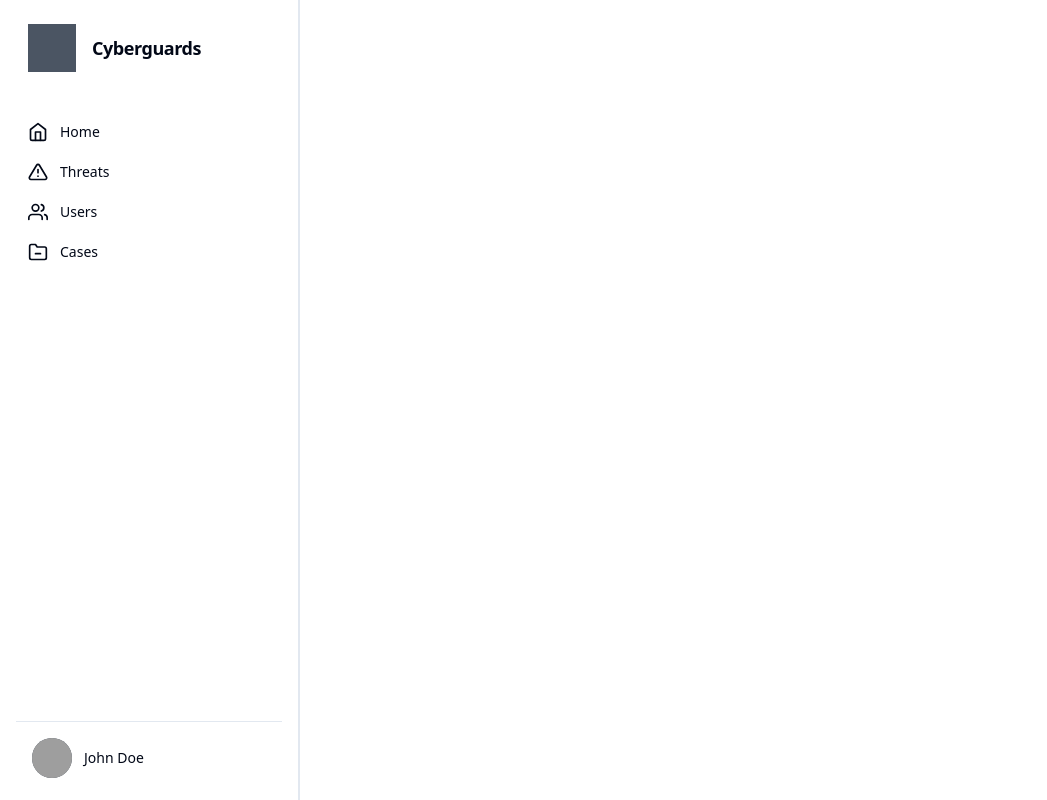
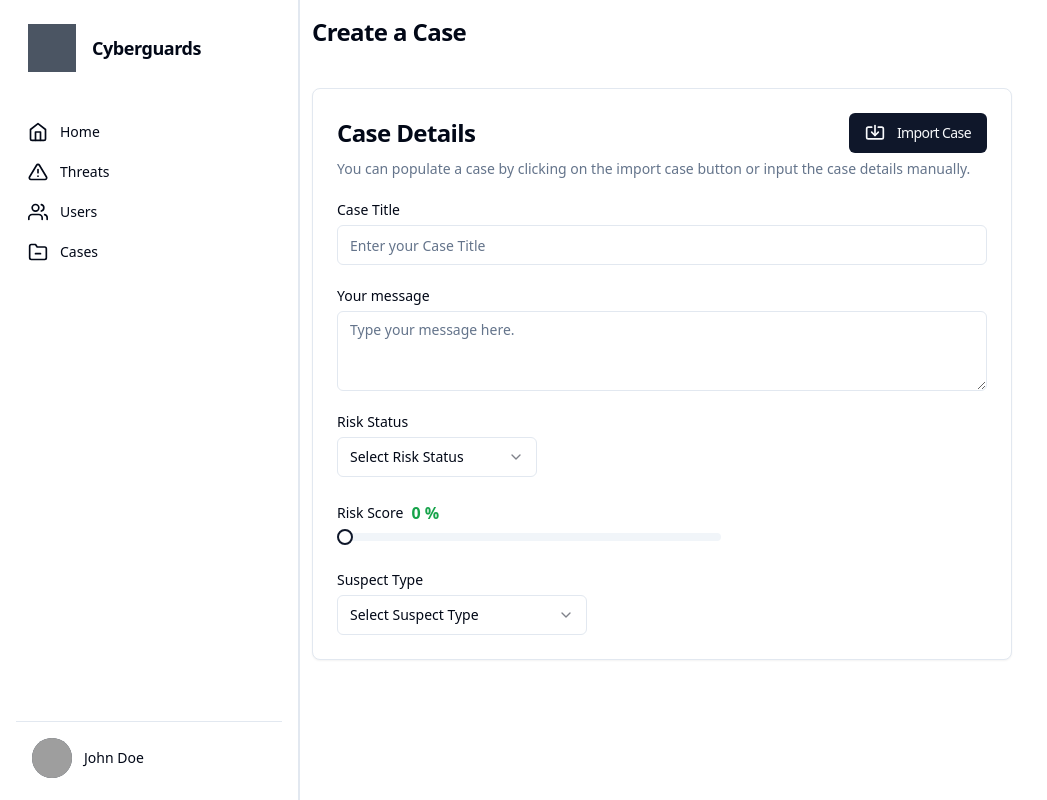
Before and after one commit to javilian98/cyberguards-frontend, a React (Vite) app: page /cases/create in a window 1280 px wide. Shown: the whole page, without its empty margins (0-1047 px from the left). Built offline with nearby package versions, Linux system fonts and the light colour scheme; grey boxes are pictures that could not be loaded.

Commit message:
[Javier] feat: added some ui components to CreateEditCase page

```diff
--- a/package.json
+++ b/package.json
@@ -19,6 +19,7 @@
     "@radix-ui/react-popover": "^1.0.7",
     "@radix-ui/react-select": "^2.0.0",
     "@radix-ui/react-separator": "^1.0.3",
+    "@radix-ui/react-slider": "^1.1.2",
     "@radix-ui/react-slot": "^1.0.2",
     "@radix-ui/react-tabs": "^1.0.4",
     "@tanstack/react-table": "^8.11.8",
--- a/src/App.tsx
+++ b/src/App.tsx
@@ -4,6 +4,7 @@
 import Threats from "@/pages/Threats";
 import Users from "@/pages/Users";
 import Cases from "@/pages/Cases";
+import CreateEditCase from "./pages/CreateEditCase";
 
 function App() {
   return (
@@ -16,6 +17,7 @@
             <Route path="/threats" element={<Threats />} />
             <Route path="/users" element={<Users />} />
             <Route path="/cases" element={<Cases />} />
+            <Route path="/cases/create" element={<CreateEditCase />} />
           </Routes>
         </div>
       </div>
--- /dev/null
+++ b/src/components/RiskScoreSlider/RiskScoreSlider.tsx
@@ -0,0 +1,59 @@
+import { useState } from "react";
+
+import { Slider } from "@/components/ui/slider";
+import { Label } from "@/components/ui/label";
+
+type SliderProps = React.ComponentProps<typeof Slider>;
+
+interface RiskScoreSliderProps {
+  defaultValue: SliderProps["defaultValue"];
+}
+
+function RiskScoreSlider({ defaultValue }: RiskScoreSliderProps) {
+  const [value, setValue] = useState(defaultValue);
+
+  const renderRiskValueColor = () => {
+    const valueNum = value?.[0];
+    switch (valueNum) {
+      case 0:
+      case 10:
+      case 20:
+      case 30:
+        return "text-green-600";
+      case 40:
+      case 50:
+      case 60:
+        return "text-yellow-500";
+      case 70:
+      case 80:
+      case 90:
+      case 100:
+        return "text-red-600";
+      default:
+        return "text-green-600";
+    }
+  };
+
+  return (
+    <>
+      <div className="flex items-center gap-2">
+        <Label htmlFor="email">Risk Score</Label>
+        <div className="flex items-center gap-2">
+          <span className={`font-semibold ${renderRiskValueColor()}`}>
+            {value} %
+          </span>
+        </div>
+      </div>
+      <Slider
+        max={100}
+        defaultValue={value}
+        step={10}
+        onValueChange={setValue}
+        className="[&_[role=slider]]:h-4 [&_[role=slider]]:w-4"
+        aria-label="Risk Score"
+      />
+    </>
+  );
+}
+
+export default RiskScoreSlider;
--- /dev/null
+++ b/src/components/ui/card.tsx
@@ -0,0 +1,79 @@
+import * as React from "react"
+
+import { cn } from "@/lib/utils"
+
+const Card = React.forwardRef<
+  HTMLDivElement,
+  React.HTMLAttributes<HTMLDivElement>
+>(({ className, ...props }, ref) => (
+  <div
+    ref={ref}
+    className={cn(
+      "rounded-lg border bg-card text-card-foreground shadow-sm",
+      className
+    )}
+    {...props}
+  />
+))
+Card.displayName = "Card"
+
+const CardHeader = React.forwardRef<
+  HTMLDivElement,
+  React.HTMLAttributes<HTMLDivElement>
+>(({ className, ...props }, ref) => (
+  <div
+    ref={ref}
+    className={cn("flex flex-col space-y-1.5 p-6", className)}
+    {...props}
+  />
+))
+CardHeader.displayName = "CardHeader"
+
+const CardTitle = React.forwardRef<
+  HTMLParagraphElement,
+  React.HTMLAttributes<HTMLHeadingElement>
+>(({ className, ...props }, ref) => (
+  <h3
+    ref={ref}
+    className={cn(
+      "text-2xl font-semibold leading-none tracking-tight",
+      className
+    )}
+    {...props}
+  />
+))
+CardTitle.displayName = "CardTitle"
+
+const CardDescription = React.forwardRef<
+  HTMLParagraphElement,
+  React.HTMLAttributes<HTMLParagraphElement>
+>(({ className, ...props }, ref) => (
+  <p
+    ref={ref}
+    className={cn("text-sm text-muted-foreground", className)}
+    {...props}
+  />
+))
+CardDescription.displayName = "CardDescription"
+
+const CardContent = React.forwardRef<
+  HTMLDivElement,
+  React.HTMLAttributes<HTMLDivElement>
+>(({ className, ...props }, ref) => (
+  <div ref={ref} className={cn("p-6 pt-0", className)} {...props} />
+))
+CardContent.displayName = "CardContent"
+
+const CardFooter = React.forwardRef<
+  HTMLDivElement,
+  React.HTMLAttributes<HTMLDivElement>
+>(({ className, ...props }, ref) => (
+  <div
+    ref={ref}
+    className={cn("flex items-center p-6 pt-0", className)}
+    {...props}
+  />
+))
+CardFooter.displayName = "CardFooter"
+
+export { Card, CardHeader, CardFooter, CardTitle, CardDescription, CardContent }
--- /dev/null
+++ b/src/components/ui/slider.tsx
@@ -0,0 +1,26 @@
+import * as React from "react"
+import * as SliderPrimitive from "@radix-ui/react-slider"
+
+import { cn } from "@/lib/utils"
+
+const Slider = React.forwardRef<
+  React.ElementRef<typeof SliderPrimitive.Root>,
+  React.ComponentPropsWithoutRef<typeof SliderPrimitive.Root>
+>(({ className, ...props }, ref) => (
+  <SliderPrimitive.Root
+    ref={ref}
+    className={cn(
+      "relative flex w-full touch-none select-none items-center",
+      className
+    )}
+    {...props}
+  >
+    <SliderPrimitive.Track className="relative h-2 w-full grow overflow-hidden rounded-full bg-secondary">
+      <SliderPrimitive.Range className="absolute h-full bg-primary" />
+    </SliderPrimitive.Track>
+    <SliderPrimitive.Thumb className="block h-5 w-5 rounded-full border-2 border-primary bg-background ring-offset-background transition-colors focus-visible:outline-none focus-visible:ring-2 focus-visible:ring-ring focus-visible:ring-offset-2 disabled:pointer-events-none disabled:opacity-50" />
+  </SliderPrimitive.Root>
+))
+Slider.displayName = SliderPrimitive.Root.displayName
+
+export { Slider }
--- /dev/null
+++ b/src/components/ui/textarea.tsx
@@ -0,0 +1,24 @@
+import * as React from "react"
+
+import { cn } from "@/lib/utils"
+
+export interface TextareaProps
+  extends React.TextareaHTMLAttributes<HTMLTextAreaElement> {}
+
+const Textarea = React.forwardRef<HTMLTextAreaElement, TextareaProps>(
+  ({ className, ...props }, ref) => {
+    return (
+      <textarea
+        className={cn(
+          "flex min-h-[80px] w-full rounded-md border border-input bg-background px-3 py-2 text-sm ring-offset-background placeholder:text-muted-foreground focus-visible:outline-none focus-visible:ring-2 focus-visible:ring-ring focus-visible:ring-offset-2 disabled:cursor-not-allowed disabled:opacity-50",
+          className
+        )}
+        ref={ref}
+        {...props}
+      />
+    )
+  }
+)
+Textarea.displayName = "Textarea"
+
+export { Textarea }
--- a/src/pages/CreateEditCase.tsx
+++ b/src/pages/CreateEditCase.tsx
@@ -1,7 +1,102 @@
-import React from "react";
+import { Button } from "@/components/ui/button";
+import {
+  Card,
+  CardContent,
+  CardDescription,
+  CardFooter,
+  CardHeader,
+  CardTitle,
+} from "@/components/ui/card";
+import {
+  Select,
+  SelectContent,
+  SelectGroup,
+  SelectItem,
+  SelectLabel,
+  SelectTrigger,
+  SelectValue,
+} from "@/components/ui/select";
+import { Input } from "@/components/ui/input";
+import { Label } from "@/components/ui/label";
+import { Textarea } from "@/components/ui/textarea";
+import RiskScoreSlider from "@/components/RiskScoreSlider/RiskScoreSlider";
+
+import { LuImport } from "react-icons/lu";
 
 function CreateEditCase() {
-  return <div>CreateEditCase</div>;
+  return (
+    <>
+      <h1 className="text-2xl font-semibold tracking-tight mb-10">
+        Create a Case
+      </h1>
+      <Card className="max-w-[700px]">
+        <CardHeader>
+          <CardTitle className="flex items-center justify-between">
+            Case Details
+            <Button>
+              <LuImport className="w-5 h-5 mr-3" />
+              Import Case
+            </Button>
+          </CardTitle>
+          <CardDescription>
+            You can populate a case by clicking on the import case button or
+            input the case details manually.
+          </CardDescription>
+        </CardHeader>
+        <CardContent>
+          <div className="grid w-full items-center gap-2">
+            <Label htmlFor="case-title">Case Title</Label>
+            <Input type="text" placeholder="Enter your Case Title" />
+          </div>
+          <div className="grid w-full items-center gap-2 mt-6">
+            <Label htmlFor="message">Your message</Label>
+            <Textarea placeholder="Type your message here." id="message" />
+          </div>
+          <div className="grid w-full max-w-sm items-center gap-2 mt-6">
+            <Label htmlFor="email">Risk Status</Label>
+            <Select>
+              <SelectTrigger className="w-[200px]">
+                <SelectValue placeholder="Select Risk Status" />
+              </SelectTrigger>
+              <SelectContent>
+                <SelectGroup>
+                  <SelectLabel>Status</SelectLabel>
+                  <SelectItem value="low">Low</SelectItem>
+                  <SelectItem value="medium">Medium</SelectItem>
+                  <SelectItem value="high">High</SelectItem>
+                </SelectGroup>
+              </SelectContent>
+            </Select>
+          </div>
+          <div className="grid w-full max-w-sm items-center gap-2 mt-6">
+            <RiskScoreSlider defaultValue={[0]} />
+          </div>
+          <div className="grid w-full max-w-sm items-center gap-2 mt-8">
+            <Label htmlFor="email">Suspect Type</Label>
+            <Select>
+              <SelectTrigger className="w-[250px]">
+                <SelectValue placeholder="Select Suspect Type" />
+              </SelectTrigger>
+              <SelectContent>
+                <SelectGroup>
+                  <SelectLabel>Suspect Type</SelectLabel>
+                  <SelectItem value="type-1">Type 1</SelectItem>
+                  <SelectItem value="type-2">Type 2</SelectItem>
+                  <SelectItem value="type-3">Type 3</SelectItem>
+                  <SelectItem value="type-4">Type 4</SelectItem>
+                  <SelectItem value="type-5">Type 5</SelectItem>
+                  <SelectItem value="type-6">Type 6</SelectItem>
+                </SelectGroup>
+              </SelectContent>
+            </Select>
+          </div>
+        </CardContent>
+        {/* <CardFooter>
+          <p>Card Footer</p>
+        </CardFooter> */}
+      </Card>
+    </>
+  );
 }
 
 export default CreateEditCase;
```
Also changed, not shown: 1 other file (tests, documents, lock files or other folders).
